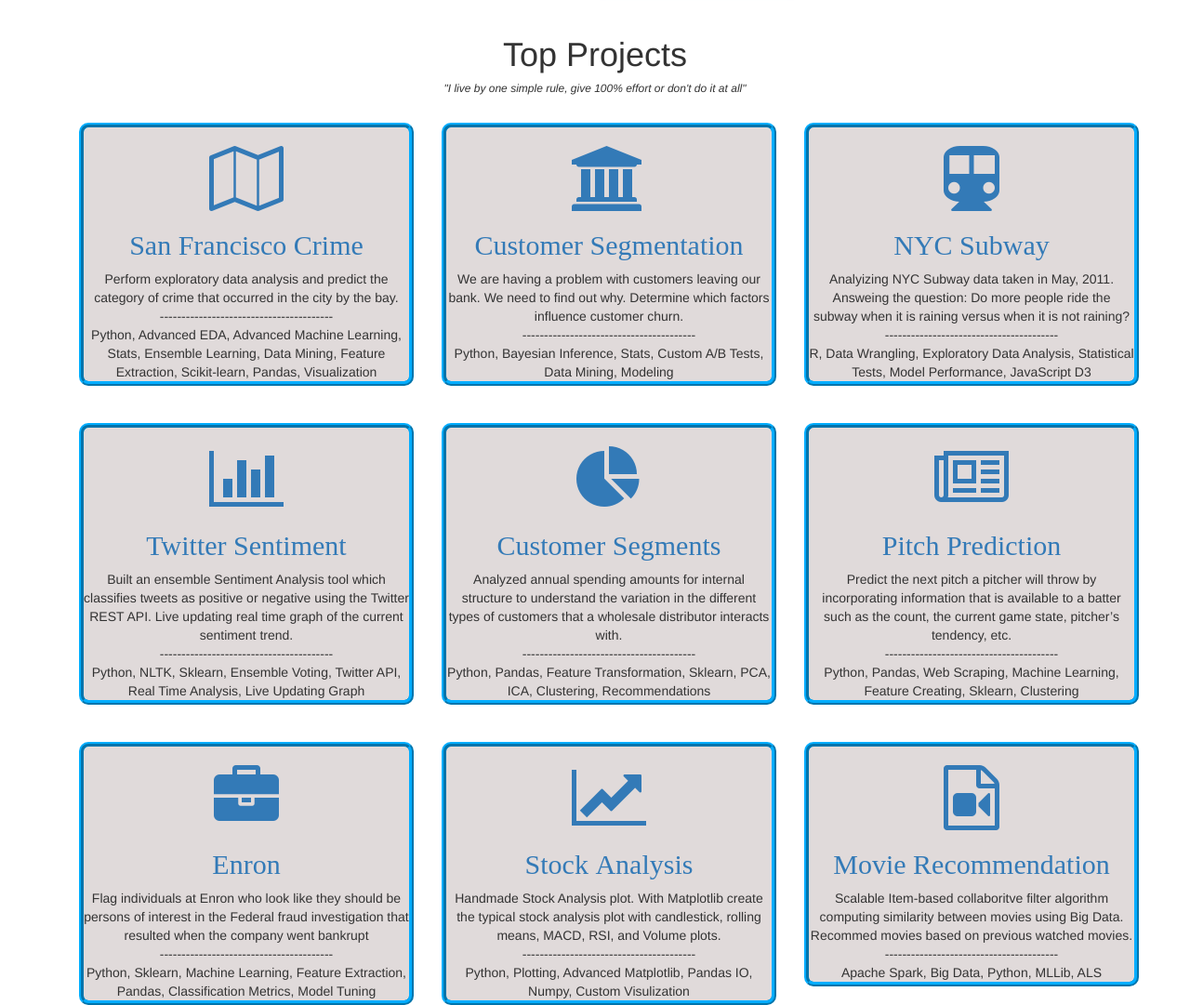
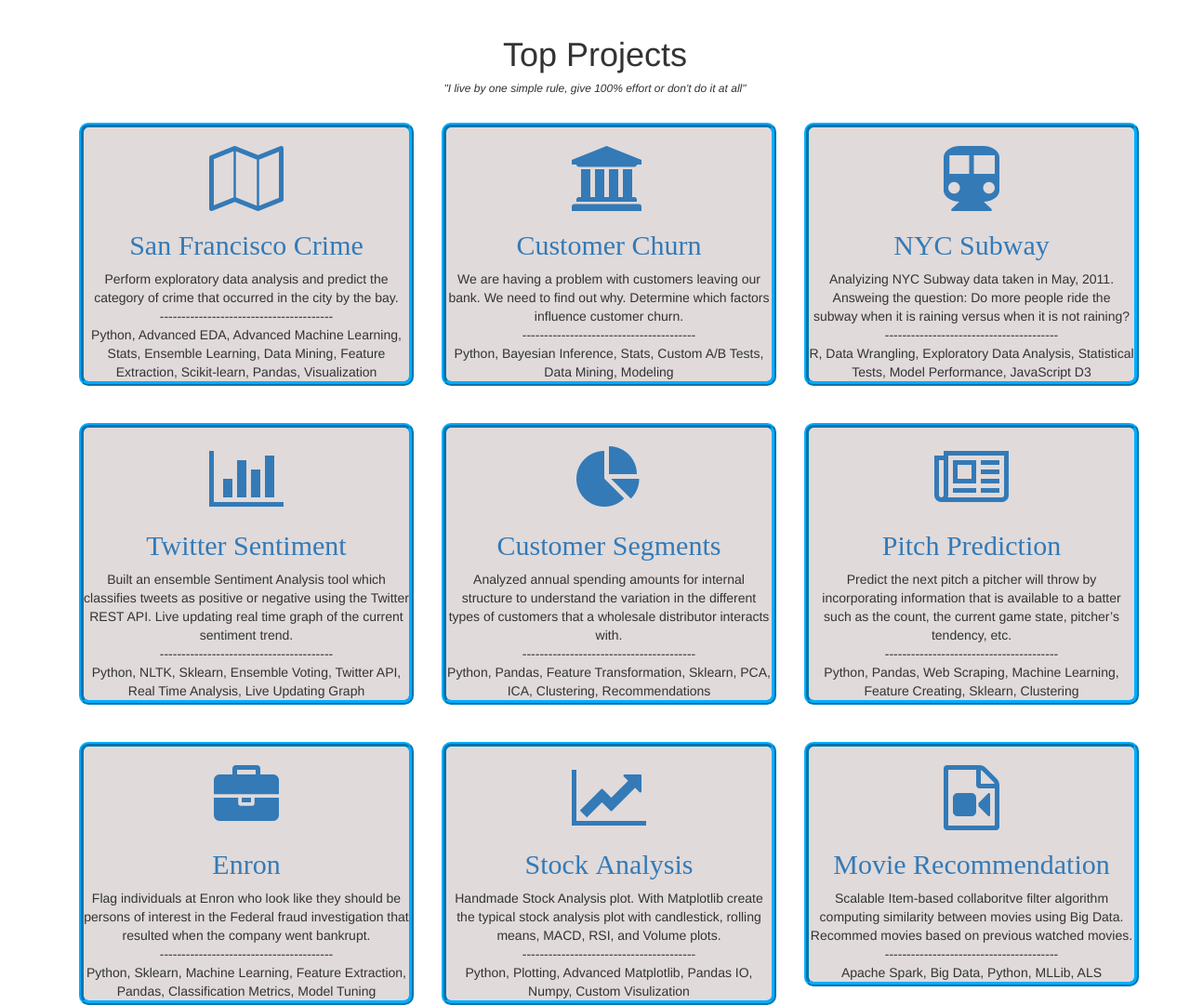
Before and after one commit to mevanoff24/profileSite, a Django app: page /projects/ in a window 1280 px wide. Shown: the part 51-1132 px from the top of the page at 93% size. Run offline with Django 3.2, Linux system fonts and the light colour scheme; some libraries are stand-ins or nearby versions.

Commit message:
docs: update wording

```diff
--- a/src/templates/about.html
+++ b/src/templates/about.html
@@ -25,7 +25,7 @@
 		<p></p>
 		<p></p>
 		<p class="text-align-center">"My name is Matt. I am a Data Scientist, Data Engineer specialist with experience in both programming and data mining. Expertise in predictive analysis and identifying and solving business related problems.</p>
-		<p class="text-align-center">I am a former student-athlete, turned coder, turned Data Scienctist. In the past few years I have graduated from California Berkeley (Business and American Studies), Dev Bootcamp (Full Stack Development), and Udacity (Machine Learning Engineer). I am self-motivated team player with excellent communication skills."</p>
+		<p class="text-align-center">I am a former student-athlete, turned coder, turned Data Scientist. In the past few years I have graduated from California Berkeley (Business and American Studies), Dev Bootcamp (Full Stack Development), and Udacity (Machine Learning Engineer). I am self-motivated team player with excellent communication skills."</p>
 		<p class="text-align-center">Contact me at: <strong>mevanoff24@gmail.com</strong></p>
 		<div class="text-align-center"><i>Website: Built in Django</i></div>
 	</div>
--- a/src/templates/blog.html
+++ b/src/templates/blog.html
@@ -5,7 +5,7 @@
 
 <div class="row">
 	<div class="col-sm-6 col-sm-offset-3">
-		<h1 class="text-align-center">Blog</h1>
+		<h1 class="text-align-center">Data Science Blog</h1>
 		</br>
 		</br>
 		<h3 class="text-align-center">Coming Soon!!!</h3>
--- a/src/templates/projects.html
+++ b/src/templates/projects.html
@@ -40,7 +40,7 @@
 			<div class='text-align-center project'>
 				</br>
 				<a href="{% url 'customersegmentation' %}"<i class="fa fa-university fa-5x"></i>
-				<h2 class='text-align-center'>Customer Segmentation</h2></a>
+				<h2 class='text-align-center'>Customer Churn</h2></a>
 				<div>We are having a problem with customers leaving our bank. We need to find out why. Determine which factors influence customer churn.</div>
 				<div>----------------------------------------</div>
 				<div>Python, Bayesian Inference, Stats, Custom A/B Tests, Data Mining, Modeling</div>
@@ -114,7 +114,7 @@
 				</br>
 				<a href="{% url 'enron' %}"<i class="fa fa-briefcase fa-5x"></i>
 				<h2 class='text-align-center'>Enron</h2></a>
-				<div>Flag individuals at Enron who look like they should be persons of interest in the Federal fraud investigation that resulted when the company went bankrupt</div>
+				<div>Flag individuals at Enron who look like they should be persons of interest in the Federal fraud investigation that resulted when the company went bankrupt.</div>
 				<div>----------------------------------------</div>
 				<div>Python, Sklearn, Machine Learning, Feature Extraction, Pandas, Classification Metrics, Model Tuning</div>
 			</div>
```
